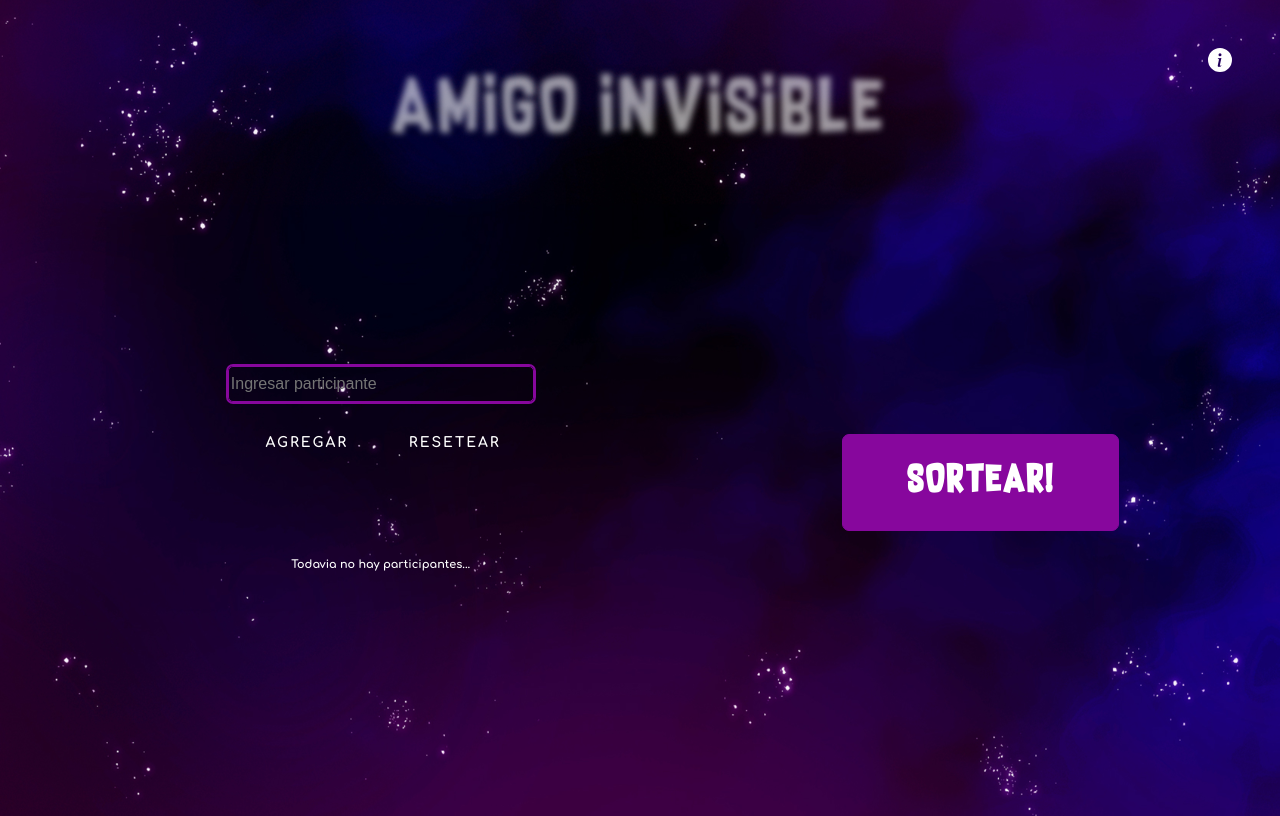
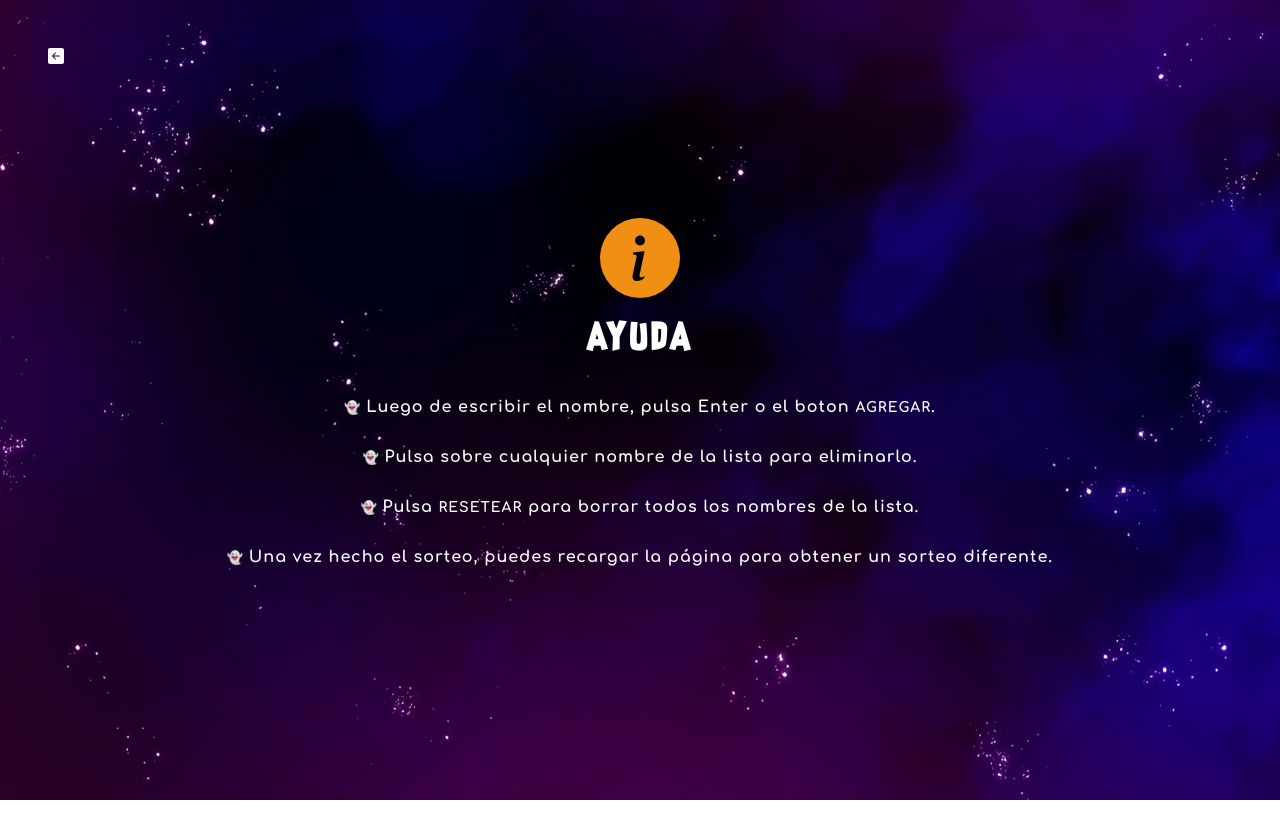
Before and after one commit to jdario9912/sortea-people, a React (Create React App) app: page /#/help in a window 1280 px wide. Built offline with nearby package versions, Linux system fonts and the light colour scheme.

Commit message:
agregue el hashrouter

```diff
--- a/src/app.jsx
+++ b/src/app.jsx
@@ -3,7 +3,8 @@ import IngresarParticipantes from './components/ingresar-participantes';
 import Sortear from './components/sortear';
 import { BsInfoCircleFill } from "react-icons/bs";
 import VerParticipantes from './components/ver-participantes';
-import './styles/app.css'
+import './styles/app.css';
+import { Link } from 'react-router-dom';
 
 export const appContext = createContext();
 
@@ -31,7 +32,7 @@ const App = () => {
         setVerLista,
         eliminarParticipante
       }}>
-        <a href="/help"><BsInfoCircleFill className='help' /></a>
+        <Link to="/help"><BsInfoCircleFill className='help' /></Link>
           <h2 className='ingresar-h2'>amigo invisible</h2>
         <div className="ingresar-participantes-container">
           <div className="ingresar-sortear-container">
--- a/src/components/sortear.jsx
+++ b/src/components/sortear.jsx
@@ -1,10 +1,11 @@
 import React from 'react';
+import { Link } from 'react-router-dom';
 
 const Sortear = () => {
 
   return (
     <div className='sortear-container-btn'>
-      <a href='/sorteo' className='btn-sortear'>sortear</a>
+      <Link to='/sorteo' className='btn-sortear'>sortear</Link>
     </div>
   );
 }
--- a/src/pages/help.jsx
+++ b/src/pages/help.jsx
@@ -1,11 +1,12 @@
 import React from 'react';
 import '../styles/help.css';
 import { BsInfoCircleFill, BsArrowLeftSquareFill } from "react-icons/bs";
+import { Link } from 'react-router-dom';
 
 const Help = () => {
   return (
     <div className='help-container'>
-      <a href="/"><BsArrowLeftSquareFill /></a>
+      <Link to='/'><BsArrowLeftSquareFill /></Link>
       <BsInfoCircleFill className='help-icon' />
       <h2>Ayuda</h2>
       <p>Luego de escribir el nombre, pulsa Enter o el boton <i>Agregar</i>.</p>
--- a/src/pages/sorteo.jsx
+++ b/src/pages/sorteo.jsx
@@ -6,6 +6,7 @@ import { BsArrowLeftSquareFill } from "react-icons/bs";
 import Mensaje from '../components/mensaje';
 import ColumnaEntrega from '../components/columna-entrega';
 import ColumnaRecibe from '../components/columna-recibe';
+import { Link } from 'react-router-dom';
 
 const Sorteo = () => {
   const amigosInvisibles = [];
@@ -36,7 +37,7 @@ const Sorteo = () => {
       } else {
         return (
           <div className='amigos-invisibles-container'>
-            <a href="/"><BsArrowLeftSquareFill /></a>
+            <Link to="/"><BsArrowLeftSquareFill /></Link>
             <FaPeopleArrows className='icono-invisible' />
             <div className="amigos-invisibles">
               <ColumnaEntrega amigosInvisibles={ amigosInvisibles } />
```
Also changed, not shown: src/index.js (+3 -4 lines).
